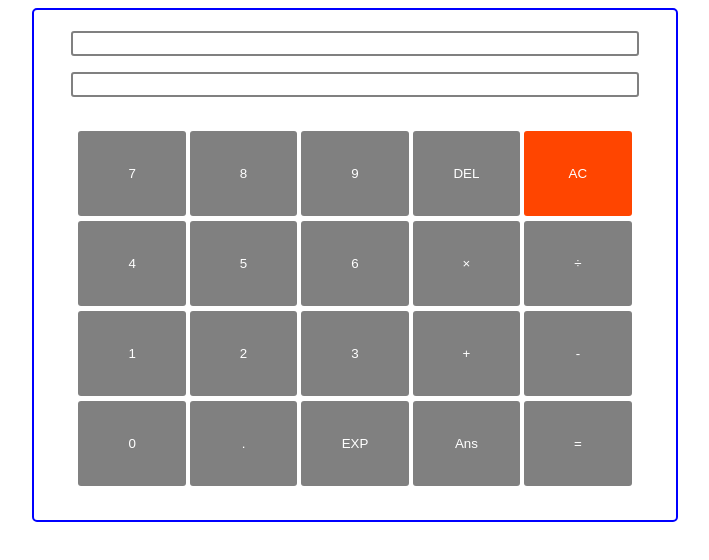
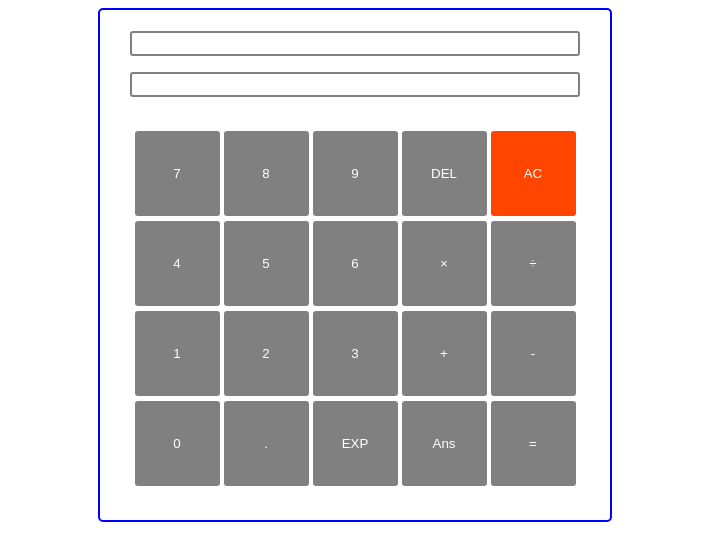
Before and after one commit to TurbulentTomato/firstCalculator, a plain HTML site: page index.html in a window 1280 px wide. Shown: the whole page, without its empty margins (285-994 px from the left). Drawn offline with Linux system fonts and the light colour scheme.

Commit message:
Update index.css

```diff
--- a/index.css
+++ b/index.css
@@ -48,9 +48,9 @@ p{
 div{
 
     border: 2px double blue;
-    width: 50%;
+    width: 500px;
+    height: 500px;
     min-height: 500px;
-    height: 50vh;
     min-width: 400px;
     margin: 0px auto;
     padding: 5px;
```
